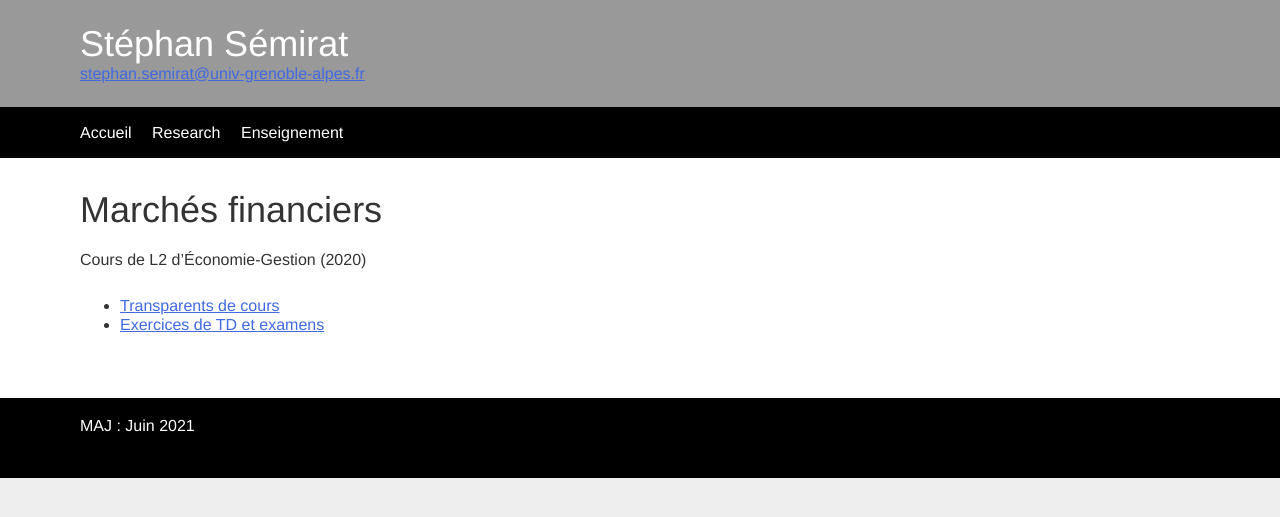
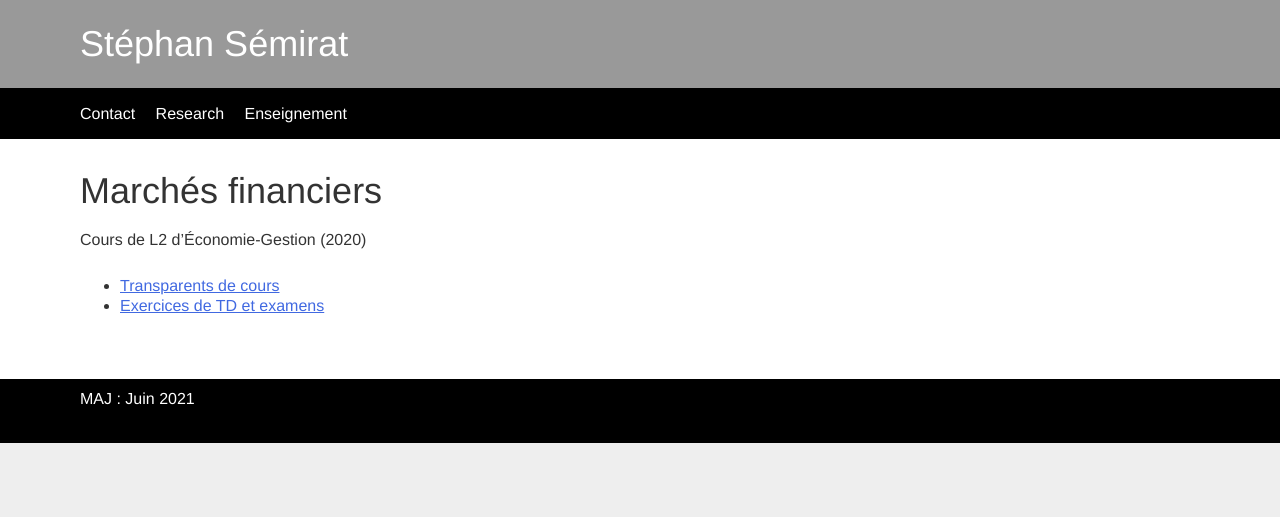
Before and after one commit to ssemirat/ssemirat.github.io, a Jekyll site: the page built from enseignement.md, in a window 1280 px wide. Shown: the top 517 px of the page. Built offline with Jekyll 4.4.1, drawn with Linux system fonts in a browser that asks for light colours.

Commit message:
modified:   _layouts/default.html 	modified:   index.md 	modified:   style.css

```diff
--- a/_layouts/default.html
+++ b/_layouts/default.html
@@ -9,13 +9,12 @@
     <div class="header">
 		<div class="container">
 				<h1 class="header-heading">St&eacute;phan S&eacute;mirat<a></h1>
-				<a href="mailto:stephan.semirat@univ-grenoble-alpes.fr">stephan.semirat@univ-grenoble-alpes.fr</a>
 		</div>
     </div>
     <div class="nav-bar">
 	<div class="container">
 		<ul class="nav">
-			<li><a href="index.html">Accueil</a></li>
+			<li><a href="index.html">Contact</a></li>
 			<li><a href="research.html">Research</a></li>
 			<li><a href="enseignement.html">Enseignement</a></li>
 		</ul>
--- a/style.css
+++ b/style.css
@@ -255,7 +255,7 @@ Wide styles
 		margin-left: 1em;
 	}
 
-	.footer { padding: 1em 1.5em; }
+	.footer { padding: 0.5em 0.75em; }
 
 	.nav li
 	{
```
Also changed, not shown: index.md (+4 -2 lines).
